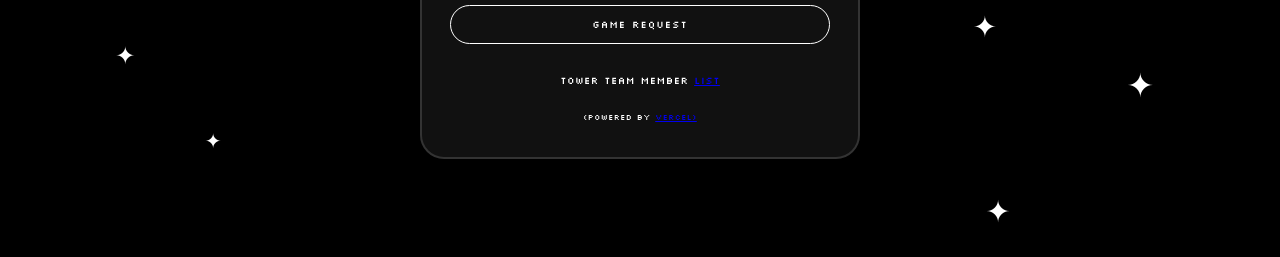
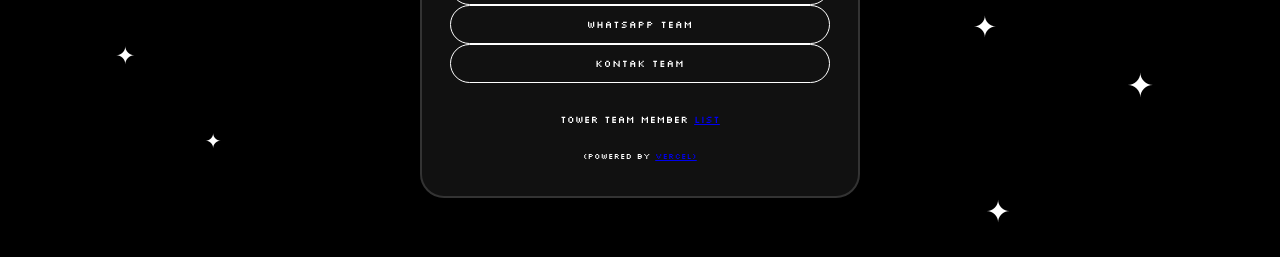
Before and after one commit to bibixse-Developer/Tower.Team.indonesia, a plain HTML site: page index.html in a window 1280 px wide. Shown: the part 529-786 px from the top of the page. Drawn offline with Linux system fonts and the light colour scheme.

Commit message:
update index.html

```diff
--- a/index.html
+++ b/index.html
@@ -245,6 +245,16 @@
             <a href="https://mail.google.com/mail/u/1/#inbox/FMfcgzQhVhXMpNJzwgXtqcKTQKMwsKFB?compose=jrjtXSrBCppCBQVtqDTFgPwsfddbgSrNPWKmWdzMVVPCwBFMTXphNwmRhFQRrSXlFtZDrSGd" class="btn btn-full">Game Request</a>
         </div>
 
+      <!-- Tombol Menu 3 -->
+        <div>
+            <a href="https://wa.me/+628583456099" class="btn btn-full">Whatsapp Team</a>
+        </div>
+
+      <!-- Tombol Menu 4 -->
+        <div>
+            <a href="tel:+628583456099" class="btn btn-full">Kontak Team</a>
+        </div>
+
         <!-- Footer -->
 <div class="footer1">
             Tower Team Member <a href="/Member-List.html" target="_blank">List</a>
```
